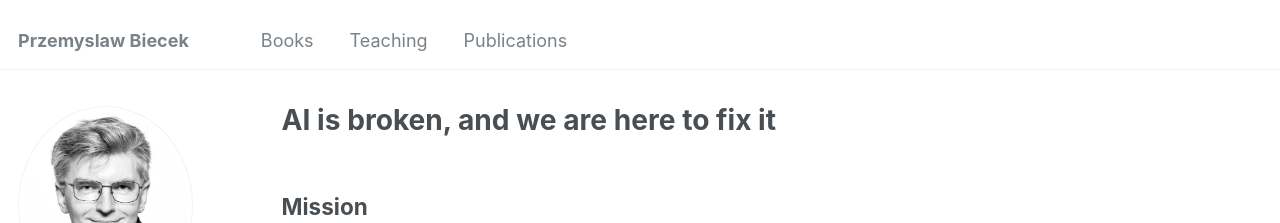
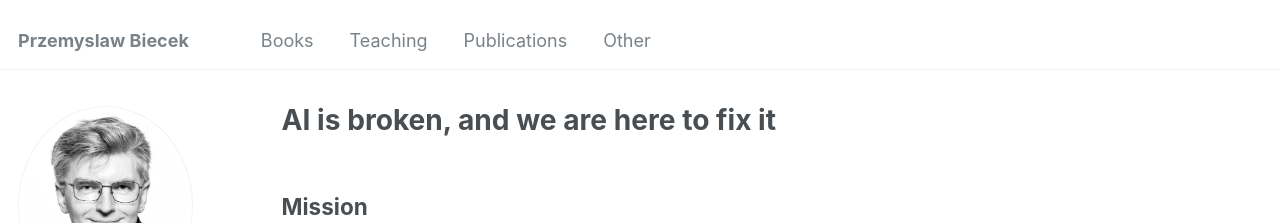
Before and after one commit to pbiecek/pbiecek.github.io, a Jekyll site: the page built from _pages/about.md, in a window 1280 px wide. Shown: the top 223 px of the page. Built offline with Jekyll 4.4.1, drawn with Linux system fonts in a browser that asks for light colours; some web fonts are replaced.

```diff
--- a/_data/navigation.yml
+++ b/_data/navigation.yml
@@ -8,3 +8,6 @@ main:
 
   - title: "Publications"
     url: /publications/
+
+  - title: "Other"
+    url: /portfolio/
```
